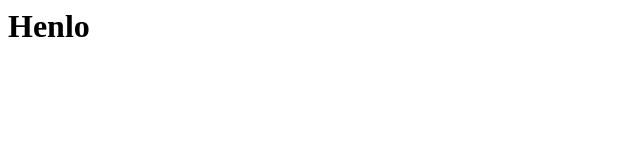
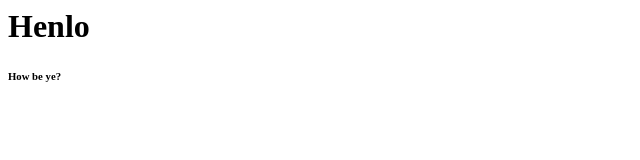
Before and after one commit to PowerOverwhelm1ng/thomasg.galligani.io, a plain HTML site: page index.html in a window 1280 px wide. Shown: the full height of the page, 0-640 px from the left. Drawn offline with Linux system fonts and the light colour scheme.

```diff
--- a/index.html
+++ b/index.html
@@ -1,5 +1,6 @@
 <html>
 
 <h1>Henlo</h1>
+<h6>How be ye?</h6>
 
 </html>
```
